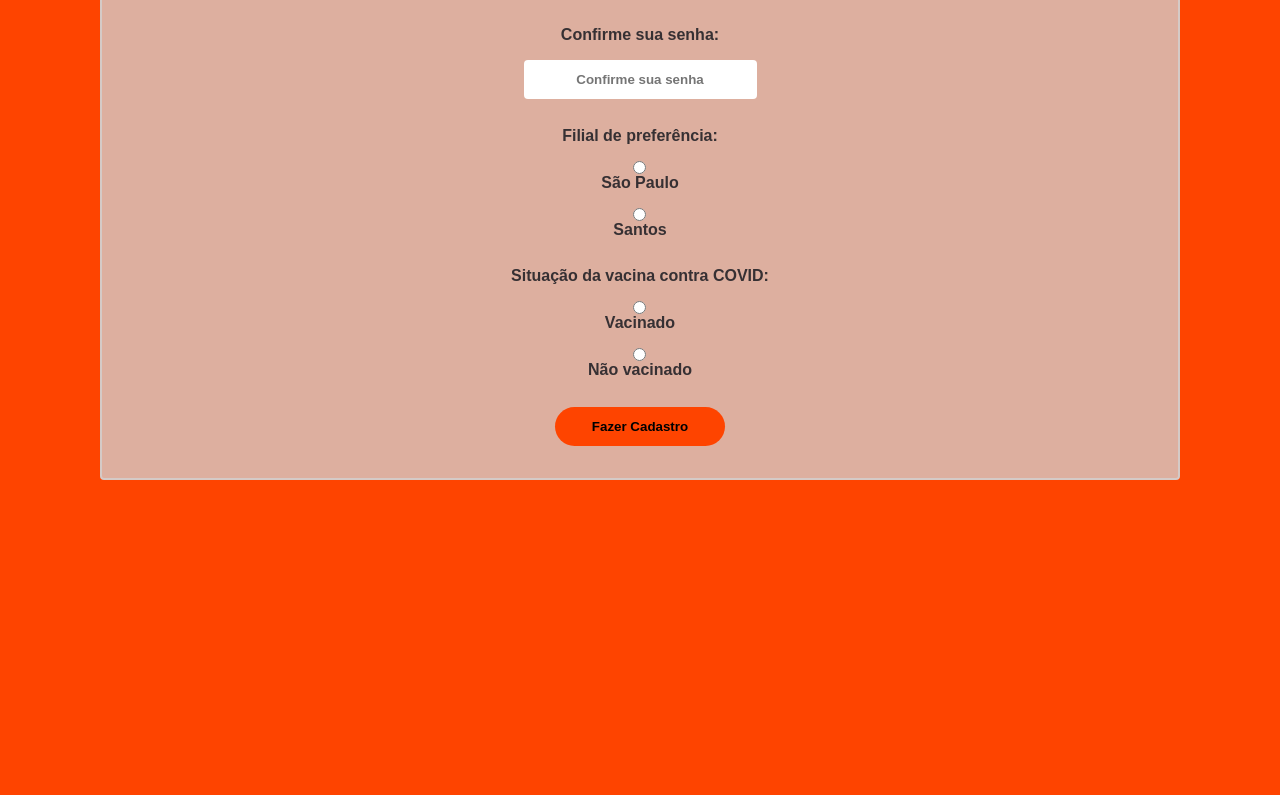
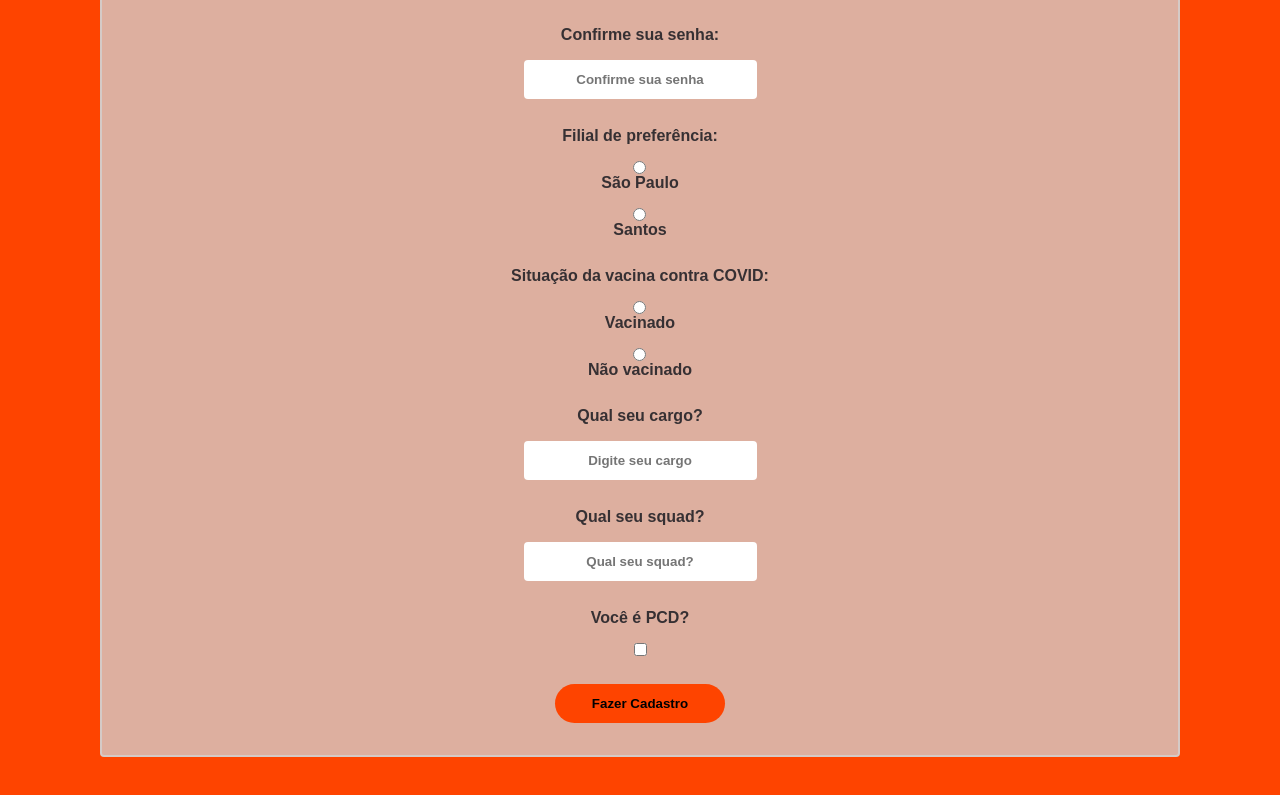
Before and after one commit to gabrlcj/squad4-frontend, a React (Create React App) app: page /register in a window 1280 px wide. Shown: the part 543-1338 px from the top of the page. Before the commit the page ends 1103 px from the top, so only its background shows below. Built offline with nearby package versions, Linux system fonts and the light colour scheme.

Commit message:
Integração entre backend e frontend

```diff
--- a/package.json
+++ b/package.json
@@ -6,6 +6,7 @@
     "@testing-library/jest-dom": "^5.11.4",
     "@testing-library/react": "^11.1.0",
     "@testing-library/user-event": "^12.1.10",
+    "axios": "^0.21.4",
     "react": "^17.0.2",
     "react-calendar": "^3.4.0",
     "react-dom": "^17.0.2",
--- /dev/null
+++ b/src/api/index.js
@@ -0,0 +1,7 @@
+import axios from "axios";
+
+const api = axios.create({
+  baseURL: "http://localhost:8080",
+});
+
+export default api;
--- a/src/components/RegisterPage/index.jsx
+++ b/src/components/RegisterPage/index.jsx
@@ -1,5 +1,6 @@
 import { useState } from 'react'
 import { Header } from '../Header'
+import api from '../../api'
 
 import { Container } from './styles'
 import { toast } from 'react-toastify'
@@ -9,8 +10,11 @@ export function RegisterPage() {
   const [email, setEmail] = useState('')
   const [password, setPassword] = useState('')
   const [confirmPassword, setConfirmPassword] = useState('')
-  const [office, setOffice] = useState('')
-  const [vaccine, setVaccine] = useState(false)
+  const [origin_office, setOffice] = useState('')
+  const [vaccine_status, setVaccine] = useState(false)
+  const [role, setRole] = useState('')
+  const [squad, setSquad] = useState('')
+  const [pwd, setPWD] = useState(false)
 
   function handleUserRegister(event) {
     event.preventDefault()
@@ -19,11 +23,19 @@ export function RegisterPage() {
       name,
       email,
       password,
-      office,
-      vaccine,
+      origin_office,
+      vaccine_status,
+      role,
+      squad,
+      pwd
     }
 
-    console.log(data)
+    api({
+      method:"POST",
+      url: "/colaboradores",
+      data
+    }).then((res) => toast.success("Registro feito com sucesso!"))
+    .catch(error => toast.error("Algo não saiu como o planejado."))
   }
 
   function validateInputs() {
@@ -32,10 +44,7 @@ export function RegisterPage() {
       return toast.error('Ops, algo deu errado')
     }
     else if (confirmPassword !== password) {
-        // setPassword(password)
         return toast.error('Senha inválida!')
-    } else {
-      return toast.success('Registro feito com sucesso!')
     }
   }
 
@@ -93,12 +102,35 @@ export function RegisterPage() {
           Filial de preferência:
           <input name='filial' type='radio' value='São Paulo - SP' onClick={() => setOffice('São Paulo')} /> São Paulo
           <input name='filial' type='radio' value='Santos - SP' onClick={() => setOffice('Santos')} /> Santos
+
+          {/* <select name="filial">
+            <option value="SP" onClick={() => setOffice('São Paulo')}>São Paulo</option>
+            <option value="Santos" onClick={() => setOffice('Santos')}>Santos</option>
+          </select> */}
         </label>
+
+
         <label htmlFor='vacina'>
           Situação da vacina contra COVID:
           <input name='vacina' type='radio' value='Vacinado' onClick={() => setVaccine(true)} /> Vacinado
           <input name='vacina' type='radio' value='Não vacinado' onClick={() => setVaccine(false)} /> Não vacinado
         </label>
+
+        <label htmlFor="role">
+          Qual seu cargo?
+          <input type="text" value={role} placeholder="Digite seu cargo" onChange={(event) => setRole(event.target.value)}/>
+        </label>
+
+        <label htmlFor="squad">
+          Qual seu squad?
+            <input type="text" value={squad} placeholder="Qual seu squad?" onChange={(event) => setSquad(event.target.value)}/>
+        </label>
+
+        <label htmlFor="pwd">
+          Você é PCD?
+          <input type="checkbox" value={pwd} onChange={() => setPWD(!pwd)}/>
+        </label>
+
         <button type='submit' onClick={validateInputs}>
           Fazer Cadastro
         </button>
```
Also changed, not shown: 1 other file (tests, documents, lock files or other folders).
